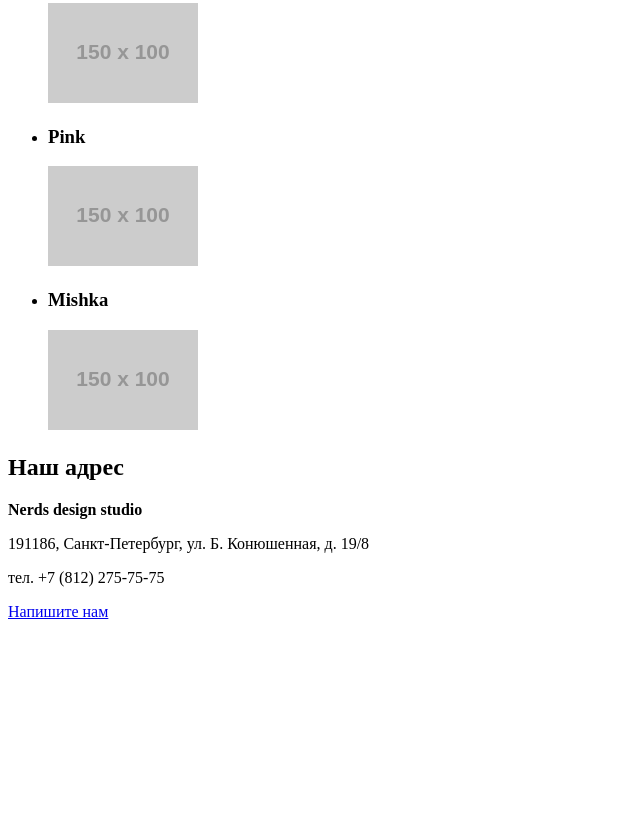
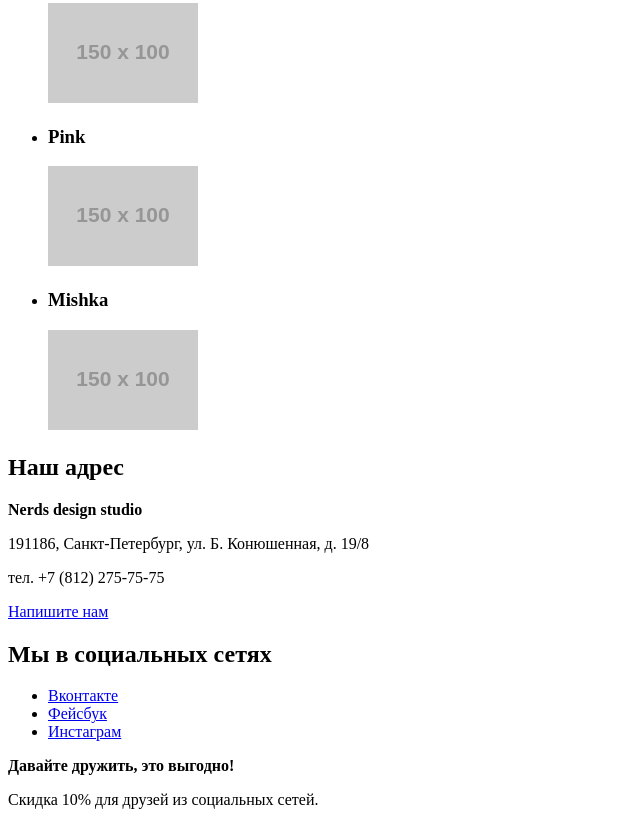
Before and after one commit to kripton-it/818053-nerds, a plain HTML site: page index.html in a window 1280 px wide. Shown: the part 1735-2560 px from the top of the page, without its empty margins (0-640 px from the left). Before the commit the page ends 2364 px from the top, so only its background shows below. Drawn offline with Linux system fonts and the light colour scheme; placeholder pictures from the web are drawn by us.

Commit message:
Разметка раздела соцсетей

```diff
--- a/index.html
+++ b/index.html
@@ -146,7 +146,26 @@
         </div>
       </section>
 
+      <section class="social">
+        <h2>Мы в социальных сетях</h2>
 
+        <ul class="social-list">
+          <li class="social-item"><a href="#">Вконтакте</a></li>
+          <li class="social-item">
+            <a href="#">Фейсбук</a>
+          </li>
+          <li class="social-item">
+            <a href="#">Инстаграм</a>
+          </li>
+        </ul>
+
+        <p>
+          <b>Давайте дружить, это выгодно!</b>
+        </p>
+        <p>
+          Скидка 10% для друзей из социальных сетей.
+        </p>
+      </section>
     </footer>
 
   </body>
```
